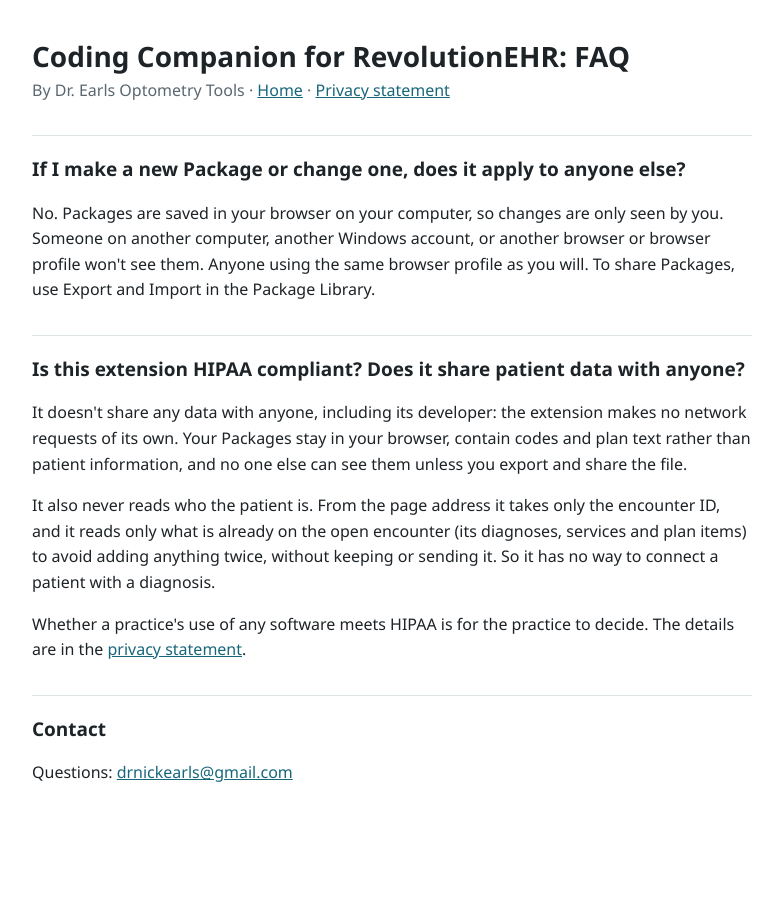
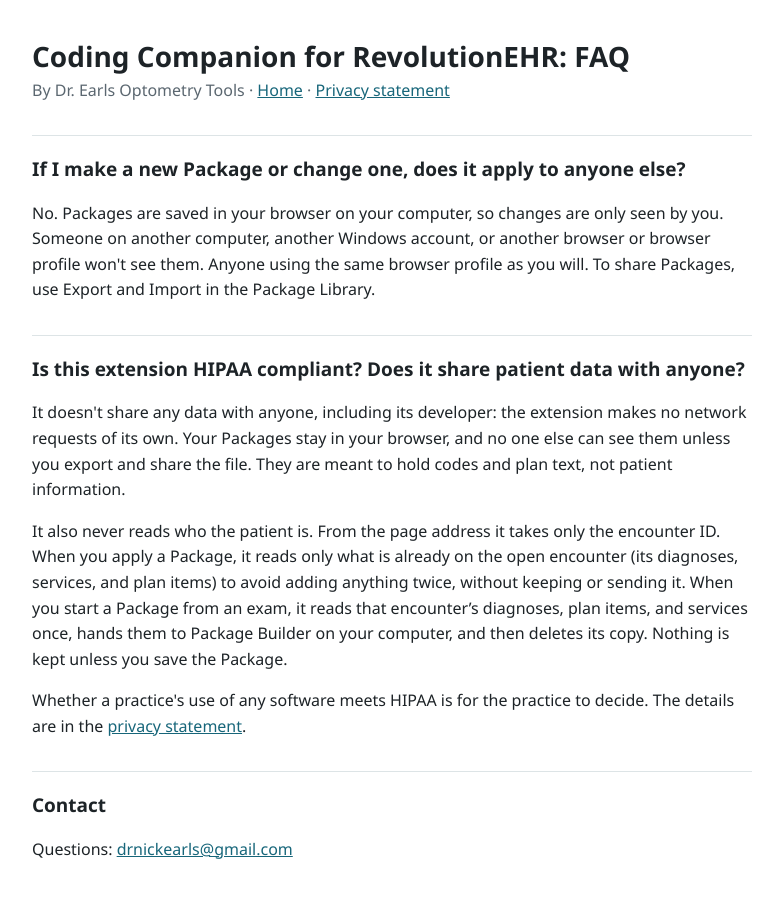
Before and after one commit to drnickearls/coding-companion, a plain HTML site: page faq.html in a window 1280 px wide. Shown: the whole page, without its empty margins (248-1031 px from the left). Before the commit the page ends 862 px from the top, so only its background shows below. Drawn offline with Linux system fonts and the light colour scheme.

Commit message:
Privacy statement, FAQ, README: what Package from an exam reads (2.0.0-beta.17)

```diff
--- a/faq.html
+++ b/faq.html
@@ -24,8 +24,8 @@
   <p>No. Packages are saved in your browser on your computer, so changes are only seen by you. Someone on another computer, another Windows account, or another browser or browser profile won't see them. Anyone using the same browser profile as you will. To share Packages, use Export and Import in the Package Library.</p>
 
   <h2>Is this extension HIPAA compliant? Does it share patient data with anyone?</h2>
-  <p>It doesn't share any data with anyone, including its developer: the extension makes no network requests of its own. Your Packages stay in your browser, contain codes and plan text rather than patient information, and no one else can see them unless you export and share the file.</p>
-  <p>It also never reads who the patient is. From the page address it takes only the encounter ID, and it reads only what is already on the open encounter (its diagnoses, services and plan items) to avoid adding anything twice, without keeping or sending it. So it has no way to connect a patient with a diagnosis.</p>
+  <p>It doesn't share any data with anyone, including its developer: the extension makes no network requests of its own. Your Packages stay in your browser, and no one else can see them unless you export and share the file. They are meant to hold codes and plan text, not patient information.</p>
+  <p>It also never reads who the patient is. From the page address it takes only the encounter ID. When you apply a Package, it reads only what is already on the open encounter (its diagnoses, services, and plan items) to avoid adding anything twice, without keeping or sending it. When you start a Package from an exam, it reads that encounter’s diagnoses, plan items, and services once, hands them to Package Builder on your computer, and then deletes its copy. Nothing is kept unless you save the Package.</p>
   <p>Whether a practice's use of any software meets HIPAA is for the practice to decide. The details are in the <a href="privacy.html">privacy statement</a>.</p>
 
   <h2>Contact</h2>
```
